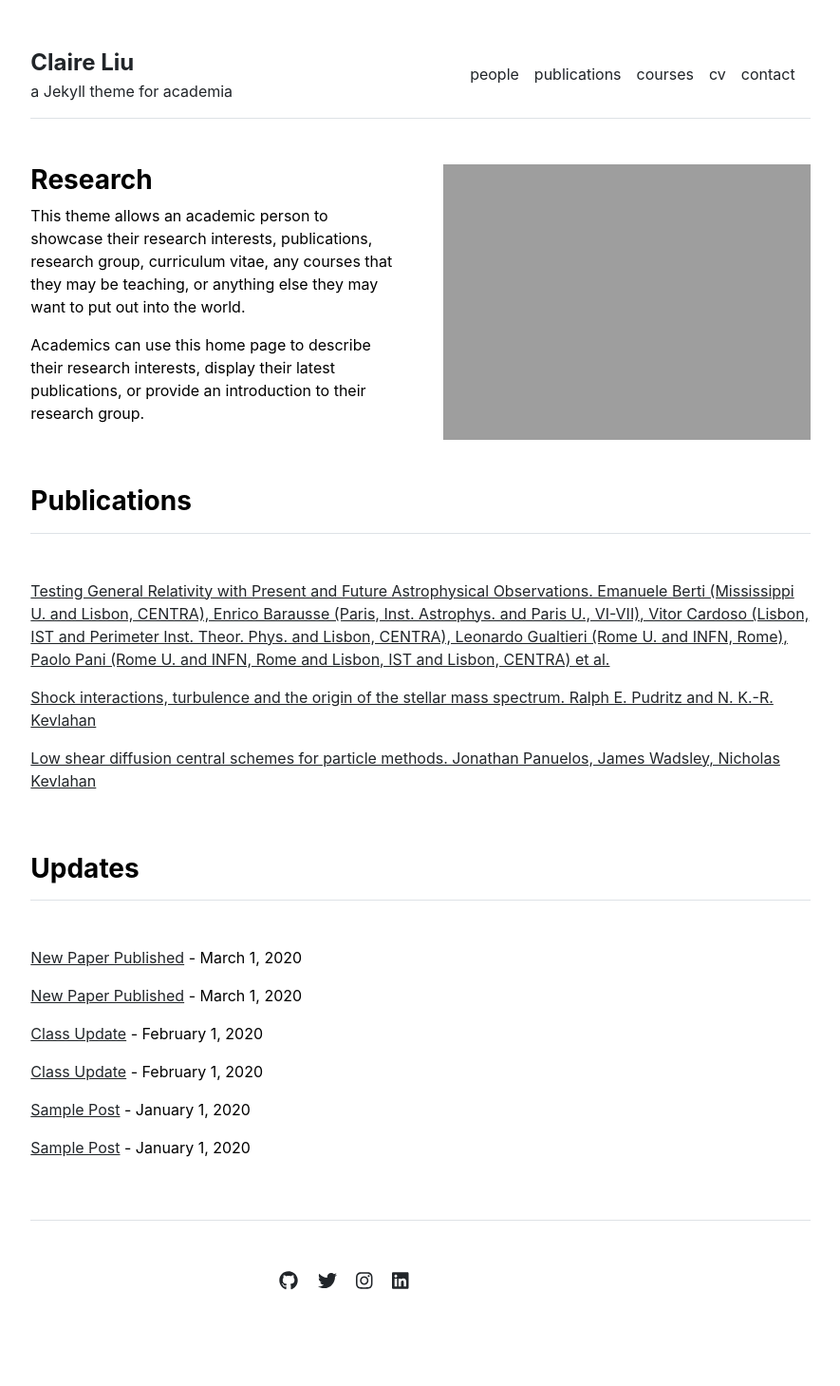
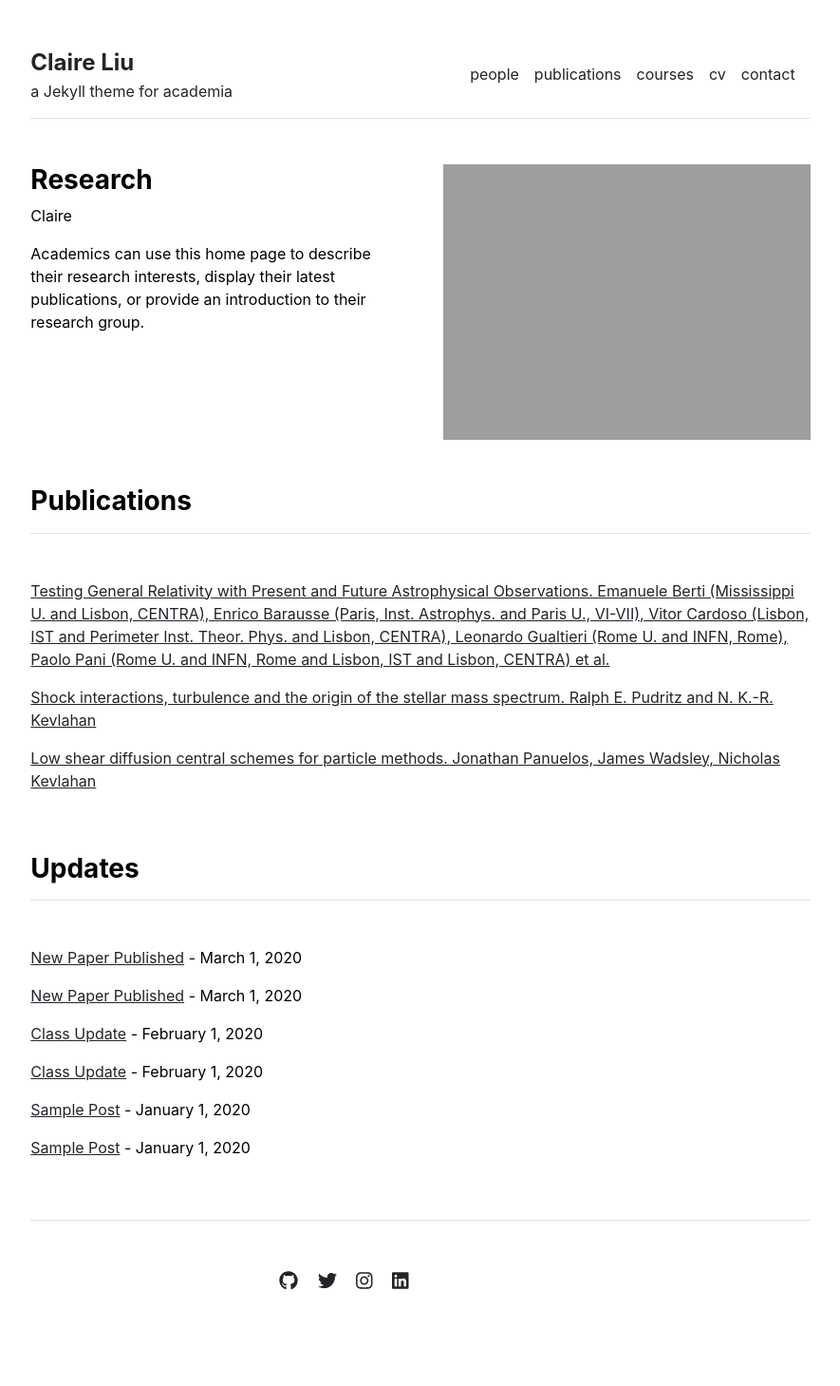
Before and after one commit to clrliu/clrliu.github.io, a Jekyll site: the page built from index.md, in a window 1280 px wide. Shown: the whole page at 95% size, without its empty margins (197-1082 px from the left). Built offline with Jekyll 4.4.1, drawn with Linux system fonts in a browser that asks for light colours.

Commit message:
Update index.md

```diff
--- a/index.md
+++ b/index.md
@@ -3,6 +3,6 @@ layout: home
 title: "Home"
 ---
 
-This theme allows an academic person to showcase their research interests, publications, research group, curriculum vitae, any courses that they may be teaching, or anything else they may want to put out into the world.
+Claire
 
 Academics can use this home page to describe their research interests, display their latest publications, or provide an introduction to their research group.
```
